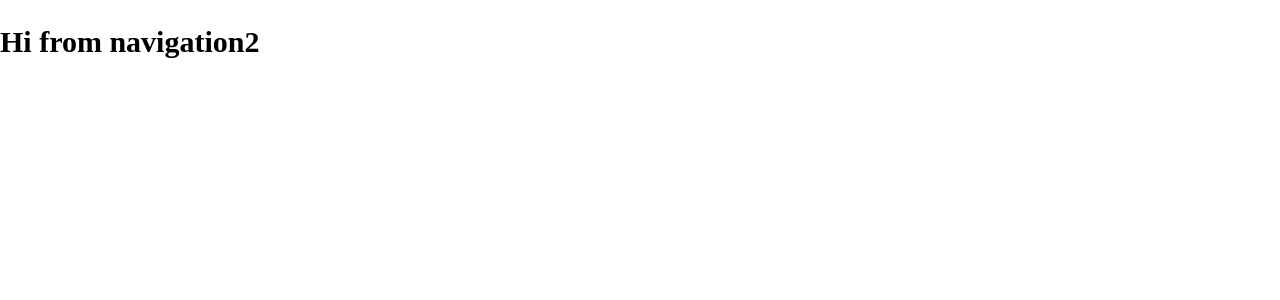
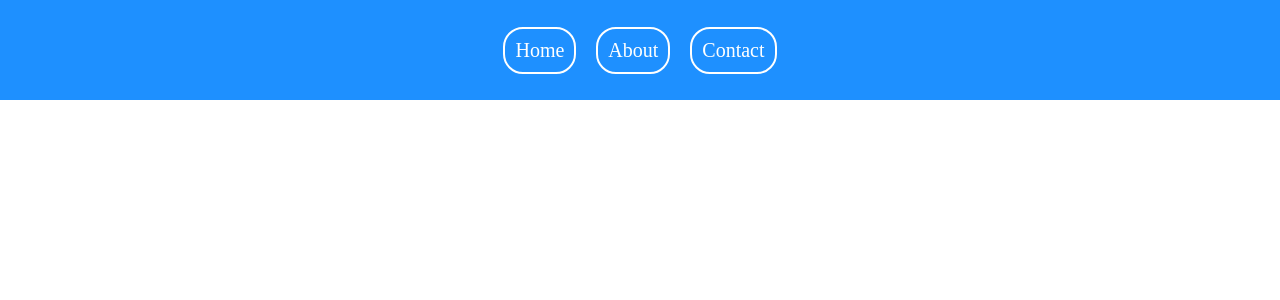
Before and after one commit to plutosapiens/my-first-angular-app, an Angular app: page / in a window 1280 px wide. Shown: the top 300 px of the page. Built offline with nearby package versions, Linux system fonts and the light colour scheme.

Commit message:
AN - proper navigation component

```diff
--- a/src/app/navigation/navigation.component.css
+++ b/src/app/navigation/navigation.component.css
@@ -0,0 +1,17 @@
+#wrapper {
+    background-color: dodgerblue;
+    width: 100%;
+    height: 100px;
+    display: flex;
+    justify-content: center;
+    align-items: center;
+  }
+
+  .btn {
+    border: 2px solid #fff;
+    margin: 0 10px;
+    cursor: pointer;
+    padding: 10px;
+    border-radius: 20px;
+    color: #fff;
+  }
--- a/src/app/navigation/navigation.component.html
+++ b/src/app/navigation/navigation.component.html
@@ -1 +1,5 @@
-<h2>Hi from navigation2</h2>
+<nav id="wrapper">
+    <div class="btn">Home</div>
+    <div class="btn">About</div>
+    <div class="btn">Contact</div>
+  </nav>
```
